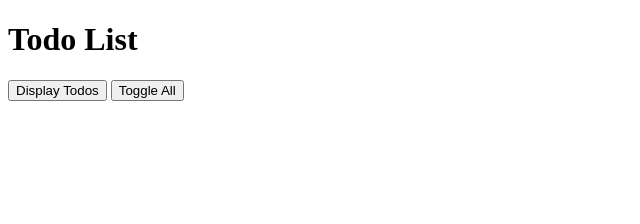
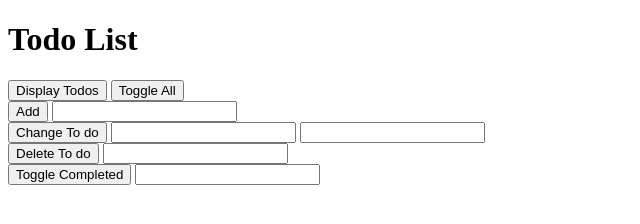
Before and after one commit to mechamecho/CareerDevsWnC, a plain HTML site: page index.html in a window 1280 px wide. Shown: the whole page, without its empty margins (0-640 px from the left). Drawn offline with Linux system fonts and the light colour scheme.

Commit message:
Finish Version8

```diff
--- a/index.html
+++ b/index.html
@@ -7,8 +7,28 @@
 <body>
     <h1>Todo List</h1>
     <!--clicking Display Todos should run Todolist.displayTodos-->
-    <button id="displayTodosButton">Display Todos</button>
-    <button id="toggleAllButton">Toggle All</button>
+    <div>
+    <button onclick="handlers.displayTodos()">Display Todos</button>
+    <button onclick="handlers.toggleAll()">Toggle All</button>
+    </div>
+    <div>
+    <button onclick="handlers.addTodo()">Add</button>
+    <input  id="addTodoTextInput" type="text">
+    </div>
+    <div>
+        <button onclick="handlers.changeTodo()">Change To do</button>
+        <input id="changeTodoPositionInput" type="number">
+        <input id="changeTodoTextInput" type="text">
+    </div>
+    <div>
+        <button onclick="handlers.deleteTodo()">Delete To do</button>
+        <input  id="deleteTodoPositionInput" type="number">
+    </div>
+
+    <div>
+        <button onclick="handlers.toggleCompleted()">Toggle Completed</button>
+        <input id="toggleCompletedPositionInput" type="number">
+    </div>
     <script src="version6.js"></script>
 </body>
 </html>
--- a/version6.js
+++ b/version6.js
@@ -1,9 +1,6 @@
-//Starting code from Version5
-//It should store the todos array on an Object
+
 var todoList={
     todos: [],
-    //It should have a displayTodos method
-    //should display todoText
     displayTodos: function(){
         if(this.todos.length===0){
             console.log("Your todo List is empty!");
@@ -69,17 +66,35 @@ var todoList={
         this.displayTodos();
     }
 };
-//Version 7
-//1. we want to get access to the Display Todos button
-var displayTodosButton = document.getElementById("displayTodosButton");
-var toggleAllButton=document.getElementById("toggleAllButton");
-// console.log(displayTodosButton);
-//2. we want to run todoList.displayTodos when someone clicks the displays todos button
-displayTodosButton.addEventListener('click', function(){
+
+var handlers={
+  displayTodos: function(){
     todoList.displayTodos();
+  },
 
-});
-//clicking toggleAllButton should run todoList.toggleAll()
-toggleAllButton.addEventListener('click', function(){
+addTodo:function(){
+    var addTodoTextInput=document.getElementById("addTodoTextInput");
+    todoList.addTodo(addTodoTextInput.value);
+    addTodoTextInput.value="";
+},
+changeTodo:function(){
+    var changeTodoPositionInput=document.getElementById("changeTodoPositionInput");
+    var changeTodoTextInput=document.getElementById("changeTodoTextInput");
+    todoList.changeTodo(changeTodoPositionInput.valueAsNumber, changeTodoTextInput.value);
+    changeTodoPositionInput.value="";
+    changeTodoTextInput.value="";
+},
+deleteTodo:function(){
+    var deleteTodoPositionInput=document.getElementById("deleteTodoPositionInput");
+    todoList.deleteTodo(deleteTodoPositionInput.valueAsNumber);
+    deleteTodoPositionInput.value="";
+},
+toggleCompleted:function(){
+    var toggleCompletedPositionInput=document.getElementById("toggleCompletedPositionInput");
+    todoList.toggleCompleted(toggleCompletedPositionInput.valueAsNumber);
+    toggleCompletedPositionInput.value="";
+},
+  toggleAll:function(){
     todoList.toggleAll();
-})
+}
+};
```
